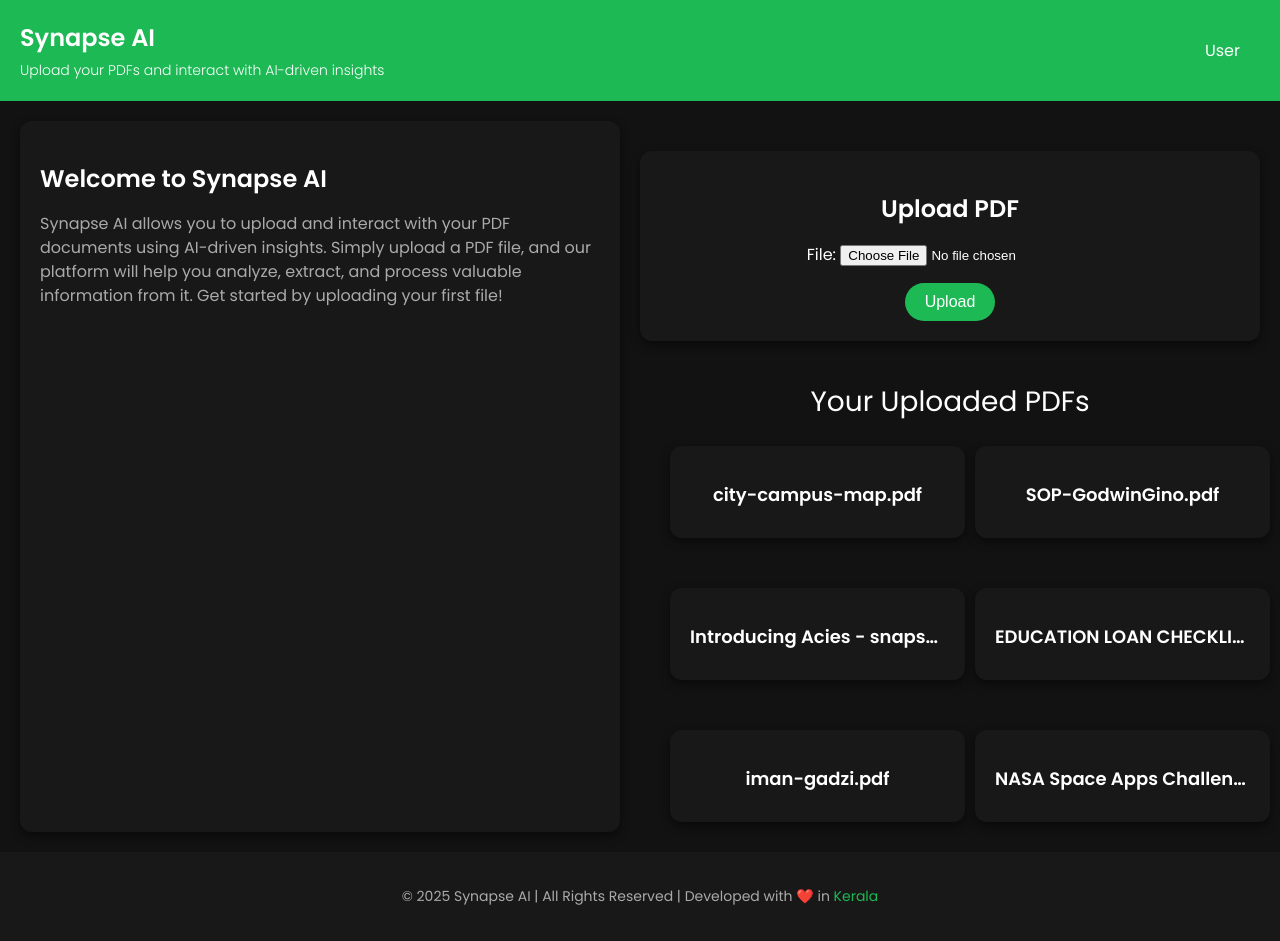
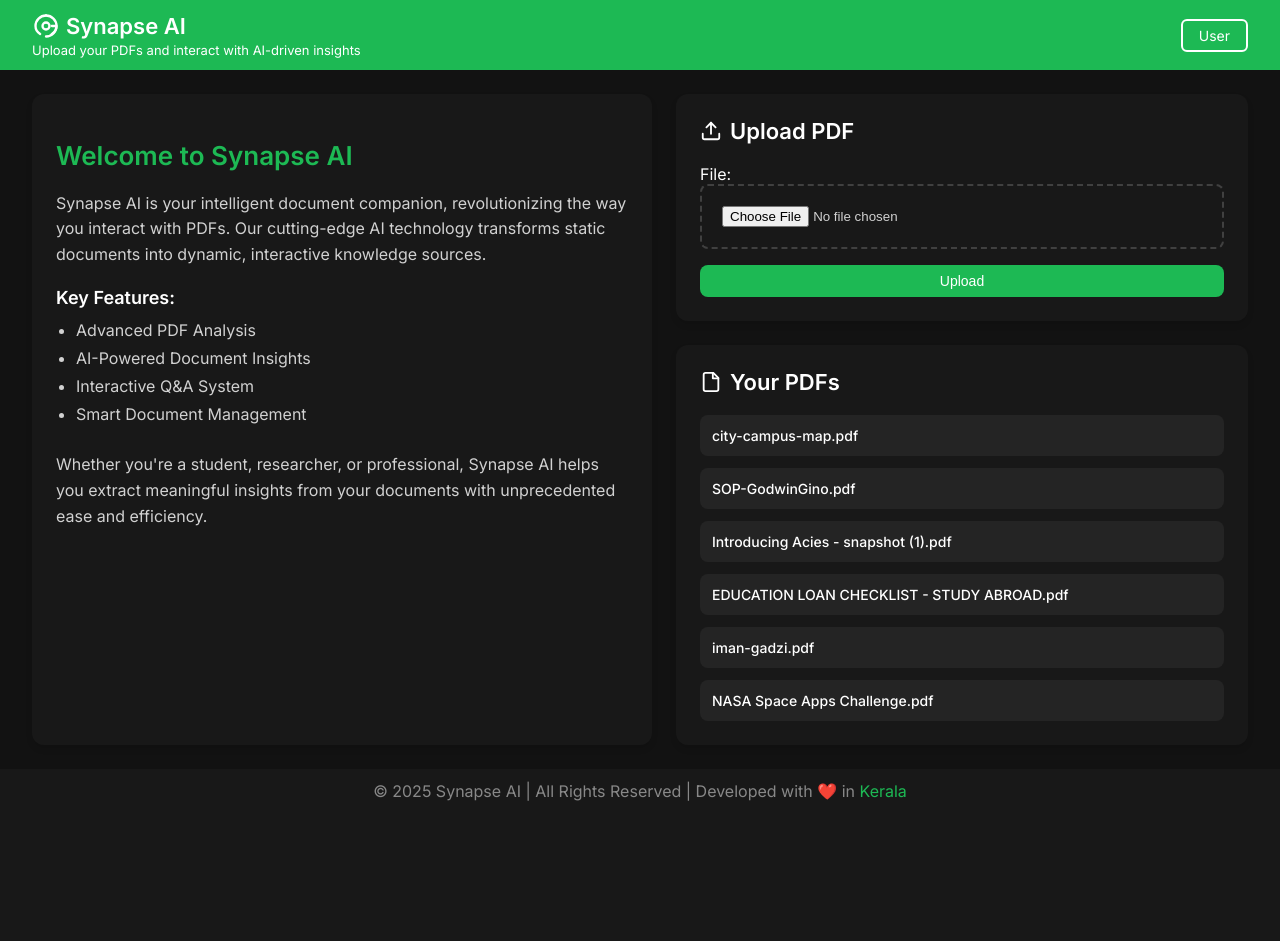
Before and after one commit to godwingino/synapse-ai, a Django app: page / in a window 1280 px wide. After the commit the page ends 801 px from the top, so only its background shows below. Run offline with Django 5.2, Linux system fonts and the light colour scheme; data comes from the database, SQL or seed files in the repository; both versions use the stored data as it was after the commit.

Commit message:
homepage and detail page new update.

```diff
--- a/main/templates/home.html
+++ b/main/templates/home.html
@@ -4,294 +4,125 @@
 <head>
     <meta charset="UTF-8">
     <meta name="viewport" content="width=device-width, initial-scale=1.0">
-    <title>Synapse AI - Home</title>
-    <link href="https://fonts.googleapis.com/css2?family=Poppins:wght@300;400;600&display=swap" rel="stylesheet">
-    <style>
-        /* General styles */
-        body, html {
-            height: 100%;
-            margin: 0;
-            padding: 0;
-            font-family: 'Poppins', sans-serif;
-            display: flex;
-            flex-direction: column;
-            background-color: #121212; /* Spotify-like dark background */
-            color: #fff;
-        }
-
-        /* Header Section with Navbar */
-        header {
-            background-color: #1db954; /* Spotify green */
-            padding: 20px;
-        }
-
-        .header-content {
-            display: flex;
-            align-items: center;
-            justify-content: space-between;
-        }
-
-        .header-title {
-            text-align: left;
-        }
-
-        .header-title h1 {
-            margin: 0;
-            font-size: 24px;
-            font-weight: 600;
-            color: #fff;
-        }
-
-        .header-title p {
-            margin: 5px 0 0;
-            font-size: 14px;
-            font-weight: 300;
-        }
-
-        nav {
-            margin-left: auto;
-        }
-
-        nav a {
-            background-color: #1db954;
-            color: white;
-            padding: 10px 20px;
-            border-radius: 8px;
-            text-decoration: none;
-            font-size: 16px;
-            border: none;
-            cursor: pointer;
-        }
-
-        nav a:hover {
-            background-color: #1aa34a;
-        }
-
-        /* Main Content Section */
-        main {
-            display: flex; /* Create two columns */
-            justify-content: space-between;
-            padding: 20px;
-            flex: 1;
-        }
-
-        /* Left Column for Description */
-        .left-column {
-            flex: 1;
-            max-width: 50%;
-            padding: 20px;
-            background-color: #181818;
-            border-radius: 12px;
-            box-shadow: 0 4px 10px rgba(0, 0, 0, 0.5);
-            margin-right: 20px;
-        }
-
-        .left-column h2 {
-            font-size: 24px;
-            margin-bottom: 15px;
-            color: #fff;
-        }
-
-        .left-column p {
-            font-size: 16px;
-            color: #aaa;
-            line-height: 1.5;
-        }
-
-        /* Right Column for Upload Form and PDFs */
-        .right-column {
-            flex: 1;
-            max-width: 50%;
-        }
-
-        .upload-form-container {
-            max-width: 600px;
-            margin: 30px auto;
-            padding: 20px;
-            background-color: #181818; /* Card dark background */
-            border-radius: 12px;
-            box-shadow: 0 4px 10px rgba(0, 0, 0, 0.5);
-            text-align: center;
-        }
-
-        .upload-form-container h2 {
-            font-size: 24px;
-            margin-bottom: 15px;
-            color: #fff;
-        }
-
-        form button {
-            background-color: #1db954;
-            border: none;
-            padding: 10px 20px;
-            color: #fff;
-            font-size: 16px;
-            border-radius: 20px;
-            cursor: pointer;
-            transition: background-color 0.3s;
-        }
-
-        form button:hover {
-            background-color: #1aa34a;
-        }
-
-        .pdf-grid {
-            display: grid;
-            grid-template-columns: repeat(auto-fill, minmax(250px, 1fr)); /* Adjusts the columns dynamically */
-            gap: 20px; /* Space between cards */
-            max-width: 1200px;
-            margin: 10px;
-            padding: 0 20px;
-            gap: 50px;
-        }
-
-        .pdf-card {
-            background-color: #181818;
-            border-radius: 12px;
-            padding: 20px;
-            box-shadow: 0 4px 10px rgba(0, 0, 0, 0.5);
-            text-align: center;
-            transition: transform 0.3s, box-shadow 0.3s;
-            width: 100%;
-        }
-
-        .pdf-card:hover {
-            transform: translateY(-5px);
-            box-shadow: 0 8px 15px rgba(29, 185, 84, 0.8), 0 0 10px rgba(29, 185, 84, 0.6), 0 0 20px rgba(29, 185, 84, 0.5);
-        }
-
-        .pdf-card a {
-            text-decoration: none;
-            color: #fff;
-        }
-
-        .pdf-card h3 {
-            font-size: 18px;
-            margin: 15px 0 10px;
-            font-weight: 600;
-            white-space: nowrap;
-            overflow: hidden;
-            text-overflow: ellipsis;
-        }
-
-        footer {
-            background-color: #181818;
-            text-align: center;
-            padding: 20px;
-            font-size: 14px;
-            color: #aaa;
-            margin-top: auto; /* Pushes the footer to the bottom */
-        }
-
-        /* Media Queries for Responsiveness */
-        @media (max-width: 768px) {
-            main {
-                flex-direction: column;
-            }
-
-            .left-column {
-                margin-bottom: 20px;
-            }
-
-            .right-column {
-                max-width: 100%;
-            }
-        }
-
-        @media (max-width: 480px) {
-            .left-column h2 {
-                font-size: 20px;
-            }
-
-            .left-column p {
-                font-size: 14px;
-            }
-
-            .upload-form-container {
-                padding: 10px;
-            }
-
-            .upload-form-container h2 {
-                font-size: 18px;
-            }
-
-            form button {
-                padding: 6px 12px;
-                font-size: 12px;
-            }
-
-            .pdf-grid {
-                grid-template-columns: repeat(auto-fit, minmax(200px, 1fr));
-                gap: 10px;
-            }
-
-            .pdf-card h3 {
-                font-size: 14px;
-            }
-
-            footer {
-                font-size: 10px;
-            }
-        }
-    </style>
+    <title>Synapse AI</title>
+    <link href="https://fonts.googleapis.com/css2?family=Inter:wght@400;500;600&display=swap" rel="stylesheet">
 </head>
-<body>
-
-    <!-- Header Section with Navbar -->
-    <header>
-        <div class="header-content">
-            <div class="header-title">
-                <a style="text-decoration: none;" href="/" ><h1>Synapse AI</h1> </a>
-                <p>Upload your PDFs and interact with AI-driven insights</p>
+<body style="margin: 0; padding: 0; min-height: 100vh; display: flex; flex-direction: column; background-color: #121212; color: white; font-family: 'Inter', sans-serif;">
+    <!-- Header -->
+    <header style="background-color: #1db954; padding: 12px 0;">
+        <div style="max-width: 1400px; width: 95%; margin: 0 auto; display: flex; justify-content: space-between; align-items: center;">
+            <div>
+                <div style="display: flex; align-items: center; gap: 6px;">
+                    <svg xmlns="http://www.w3.org/2000/svg" width="28" height="28" viewBox="0 0 24 24" fill="none" stroke="currentColor" stroke-width="2" stroke-linecap="round" stroke-linejoin="round"><circle cx="12" cy="12" r="3"/><path d="M12 3a9 9 0 0 0-9 9v0c0 2.97 1.646 5.433 4 6.837"/><path d="M12 3a9 9 0 0 1 9 9v0c0 2.97-1.646 5.433-4 6.837"/><path d="M12 21a9 9 0 0 0 9-9h-4"/></svg>
+                    <h1 style="margin: 0; font-size: 22px; font-weight: 600;">
+                        <a href="/" style="text-decoration: none; color: white;">Synapse AI</a>
+                    </h1>
+                </div>
+                <p style="margin: 2px 0 0; font-size: 13px;">Upload your PDFs and interact with AI-driven insights</p>
             </div>
             <nav>
-                <a href="/">User</a> <!-- Home page link -->
+                <a href="/" style="background-color: #1db954; color: white; padding: 6px 16px; border-radius: 6px; border: 2px solid white; cursor: pointer; font-size: 14px; text-decoration: none; display: inline-block;">
+                    User
+                </a>
             </nav>
         </div>
     </header>
 
-    <!-- Main Content Section -->
-    <main>
-        <!-- Left Column: App Description -->
-        <div class="left-column">
-            <h2>Welcome to Synapse AI</h2>
-            <p>
-                Synapse AI allows you to upload and interact with your PDF documents using AI-driven insights. Simply upload a PDF file, and our platform will help you analyze, extract, and process valuable information from it. Get started by uploading your first file!
+    <!-- Main Content -->
+    <main style="flex: 1; max-width: 1400px; width: 95%; margin: 24px auto;">
+        <div style="display: flex; gap: 24px;">
+            <!-- Left Side - Description -->
+            <div style="width: 50%; background-color: #181818; padding: 24px; border-radius: 12px; box-shadow: 0 4px 6px rgba(0, 0, 0, 0.1);">
+                <h2 style="font-size: 26px; font-weight: 600; margin-bottom: 20px; color: #1db954;">Welcome to Synapse AI</h2>
+                <div style="color: #d1d1d1; display: flex; flex-direction: column; gap: 20px;">
+                    <p style="margin: 0; line-height: 1.6;">
+                        Synapse AI is your intelligent document companion, revolutionizing the way you interact with PDFs. Our cutting-edge AI technology transforms static documents into dynamic, interactive knowledge sources.
+                    </p>
+                    <div>
+                        <h3 style="font-size: 18px; font-weight: 600; color: white; margin: 0 0 12px;">Key Features:</h3>
+                        <ul style="list-style-type: disc; margin: 0; padding-left: 20px;">
+                            <li style="margin-bottom: 8px;">Advanced PDF Analysis</li>
+                            <li style="margin-bottom: 8px;">AI-Powered Document Insights</li>
+                            <li style="margin-bottom: 8px;">Interactive Q&A System</li>
+                            <li style="margin-bottom: 8px;">Smart Document Management</li>
+                        </ul>
+                    </div>
+                    <p style="margin: 0; line-height: 1.6;">
+                        Whether you're a student, researcher, or professional, Synapse AI helps you extract meaningful insights from your documents with unprecedented ease and efficiency.
                     </p>
                 </div>
+            </div>
 
-        <!-- Right Column: Upload Form and PDFs -->
-        <div class="right-column">
-            <!-- Upload Form Section -->
-            <div class="upload-form-container">
-                <h2>Upload PDF</h2>
-                <form method="post" enctype="multipart/form-data">
+            <!-- Right Side - Upload and PDFs -->
+            <div style="width: 50%; display: flex; flex-direction: column; gap: 24px;">
+                <!-- Upload Form -->
+                <div style="background-color: #181818; padding: 24px; border-radius: 12px; box-shadow: 0 4px 6px rgba(0, 0, 0, 0.1);">
+                    <h2 style="font-size: 22px; font-weight: 600; margin: 0 0 20px; display: flex; align-items: center; gap: 8px;">
+                        <svg xmlns="http://www.w3.org/2000/svg" width="22" height="22" viewBox="0 0 24 24" fill="none" stroke="currentColor" stroke-width="2" stroke-linecap="round" stroke-linejoin="round"><path d="M21 15v4a2 2 0 0 1-2 2H5a2 2 0 0 1-2-2v-4"/><polyline points="17 8 12 3 7 8"/><line x1="12" y1="3" x2="12" y2="15"/></svg>
+                        Upload PDF
+                    </h2>
+                    <form method="post" enctype="multipart/form-data" style="display: flex; flex-direction: column; gap: 16px;">
                         {% csrf_token %}
-                    {{ form.as_p }}
-                    <button type="submit">Upload</button>
+                        {{ form.as_p|safe }}
+                        <button type="submit" style="width: 100%; background-color: #1db954; color: white; padding: 8px 16px; border-radius: 8px; border: none; cursor: pointer; font-size: 14px; transition: background-color 0.3s;">
+                            Upload
+                        </button>
                     </form>
                 </div>
 
-            <!-- Uploaded PDFs Section -->
-            <h2 style="text-align: center; margin-top: 40px; font-size: 28px; font-weight: 400;">Your Uploaded PDFs</h2>
-            <div class="pdf-grid">
+                <!-- Uploaded PDFs -->
+                <div style="background-color: #181818; padding: 24px; border-radius: 12px; box-shadow: 0 4px 6px rgba(0, 0, 0, 0.1);">
+                    <h2 style="font-size: 22px; font-weight: 600; margin: 0 0 20px; display: flex; align-items: center; gap: 8px;">
+                        <svg xmlns="http://www.w3.org/2000/svg" width="22" height="22" viewBox="0 0 24 24" fill="none" stroke="currentColor" stroke-width="2" stroke-linecap="round" stroke-linejoin="round"><path d="M14.5 2H6a2 2 0 0 0-2 2v16a2 2 0 0 0 2 2h12a2 2 0 0 0 2-2V7.5L14.5 2z"/><polyline points="14 2 14 8 20 8"/></svg>
+                        Your PDFs
+                    </h2>
+                    <div style="display: flex; flex-direction: column; gap: 12px;">
+                        {% if documents %}
                             {% for document in documents %}
-                    <div class="pdf-card">
-                        <a href="{% url 'pdf_detail' document.id %}">
-                            <h3>{{ document.name }}</h3>
+                                <div style="background-color: #242424; padding: 12px; border-radius: 8px; transition: all 0.3s ease;">
+                                    <a href="{% url 'pdf_detail' document.id %}" style="text-decoration: none; color: white; display: block;">
+                                        <h3 style="margin: 0; font-size: 14px; font-weight: 500; white-space: nowrap; overflow: hidden; text-overflow: ellipsis;">
+                                            {{ document.name }}
+                                        </h3>
                                     </a>
                                 </div>
-                {% empty %}
-                    <p style="text-align: center; font-size: 16px; color: #aaa;">No PDFs uploaded yet. Start by uploading a file above.</p>
                             {% endfor %}
+                        {% else %}
+                            <p style="text-align: center; color: #888; margin: 0;">No PDFs uploaded yet. Start by uploading a file above.</p>
+                        {% endif %}
+                    </div>
+                </div>
             </div>
         </div>
     </main>
 
-    <!-- Footer Section -->
-    <footer>
-        <p>&copy; 2025 Synapse AI | All Rights Reserved | Developed with ❤️ in <span style="color: #1db954;">Kerala</span></p>
+    <!-- Footer -->
+    <footer style="background-color: #181818; text-align: center; padding: 12px; color: #888;">
+        <p style="margin: 0;">&copy; 2025 Synapse AI | All Rights Reserved | Developed with ❤️ in <span style="color: #1db954;">Kerala</span></p>
     </footer>
 
+    <script>
+        // Style Django form elements
+        document.addEventListener('DOMContentLoaded', function() {
+            const formInputs = document.querySelectorAll('input[type="file"]');
+            formInputs.forEach(input => {
+                input.style.color = '#d1d1d1';
+                input.style.backgroundColor = 'transparent';
+                input.style.border = '2px dashed #404040';
+                input.style.borderRadius = '8px';
+                input.style.padding = '20px';
+                input.style.width = '100%';
+                input.style.boxSizing = 'border-box';
+                input.style.cursor = 'pointer';
+            });
+
+            // Style form paragraphs (Django wraps form fields in <p> tags)
+            const formParagraphs = document.querySelectorAll('form p');
+            formParagraphs.forEach(p => {
+                p.style.margin = '0';
+                p.style.padding = '0';
+            });
+        });
+    </script>
 </body>
 </html>
```
Also changed, not shown: main/templates/pdf_detail.html (+31 -17 lines), db.sqlite3, 1 other file. Lines whose indentation alone changed are shown as unchanged.
